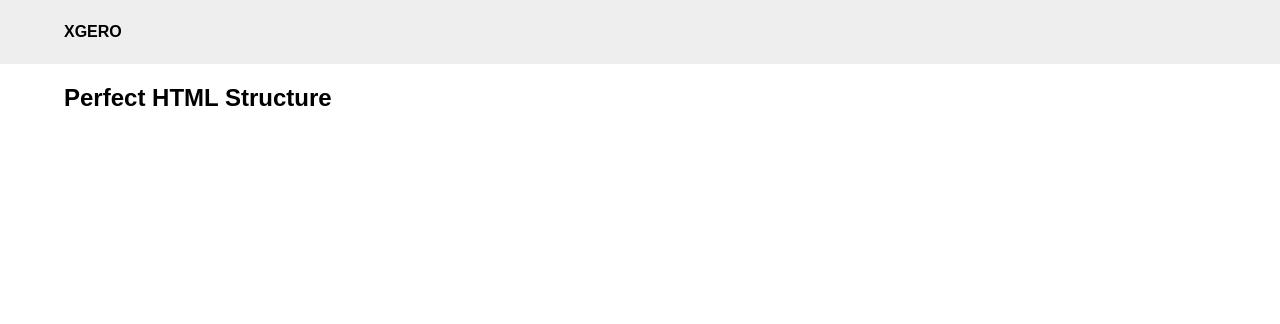
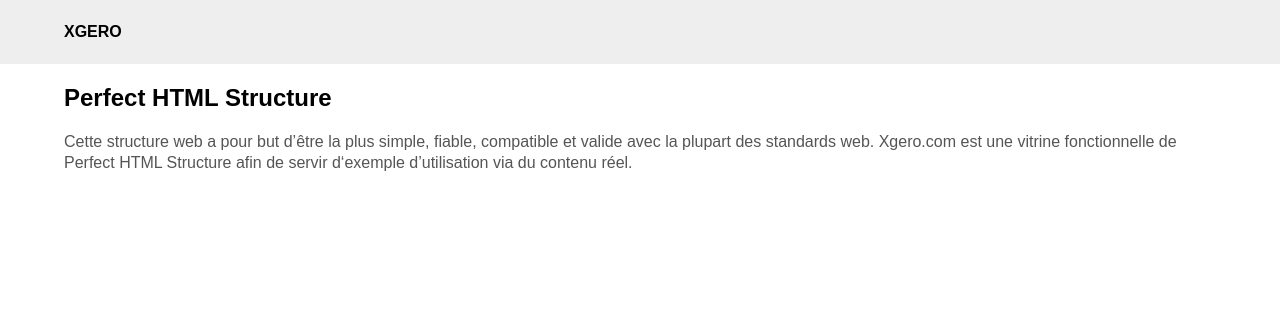
Before and after one commit to Xgero/Perfect-HTML-Structure, a PHP site: page / in a window 1280 px wide. Shown: the top 324 px of the page. Run offline with PHP 8.4, Linux system fonts and the light colour scheme.

Commit message:
Corrections

```diff
--- a/assets/css/style.css
+++ b/assets/css/style.css
@@ -1,11 +1,15 @@
-/********** BACKGROUND ***********/
+/********** COLORS ***********/
+
+.grey {color:#555}
+
+/********** BACKGROUNDS ***********/
 
 .light_grey {background:#eee}
 
 /********** NAV ***********/
 
 nav {height:64px}
-nav #logo {line-height:64px;}
+nav #logo {line-height:64px}
 
 /********** FONTS ***********/
 
@@ -16,3 +20,4 @@ nav #logo {line-height:64px;}
 html, body {padding:0;margin:0;font-family:sans-serif}
 * {box-sizing:border-box}
 .container {width:1280px;max-width:90%;margin:auto}
+p {line-height:1.3em}
--- a/index.php
+++ b/index.php
@@ -5,7 +5,7 @@
 
 		<meta charset="utf-8">
 		<meta name="copyright" content="François Petit">
-		<meta name="viewport" content="width=device-width, initial-scale=1, maximum-scale=1, user-scalable=no">
+		<meta name="viewport" content="width=device-width, initial-scale=1, maximum-scale=1">
 
 		<link rel="stylesheet" href="https://xgero.com/assets/css/style.css">
 
@@ -24,6 +24,7 @@
 		<section>
 			<div class="container">
 				<h1>Perfect HTML Structure</h1>
+				<p class="grey">Cette structure web a pour but d’être la plus simple, fiable, compatible et valide avec la plupart des standards web. Xgero.com est une vitrine fonctionnelle de Perfect HTML Structure afin de servir d‘exemple d’utilisation via du contenu réel. </p>
 			</div>
 		</section>
 
```
